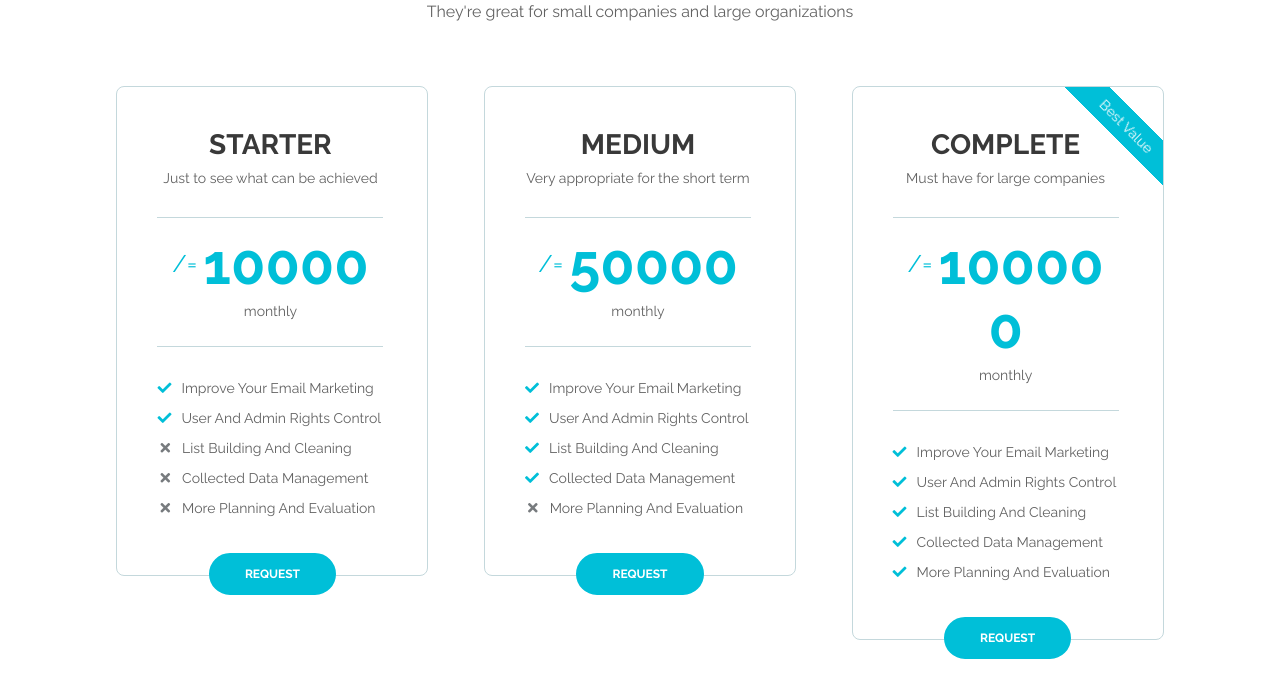
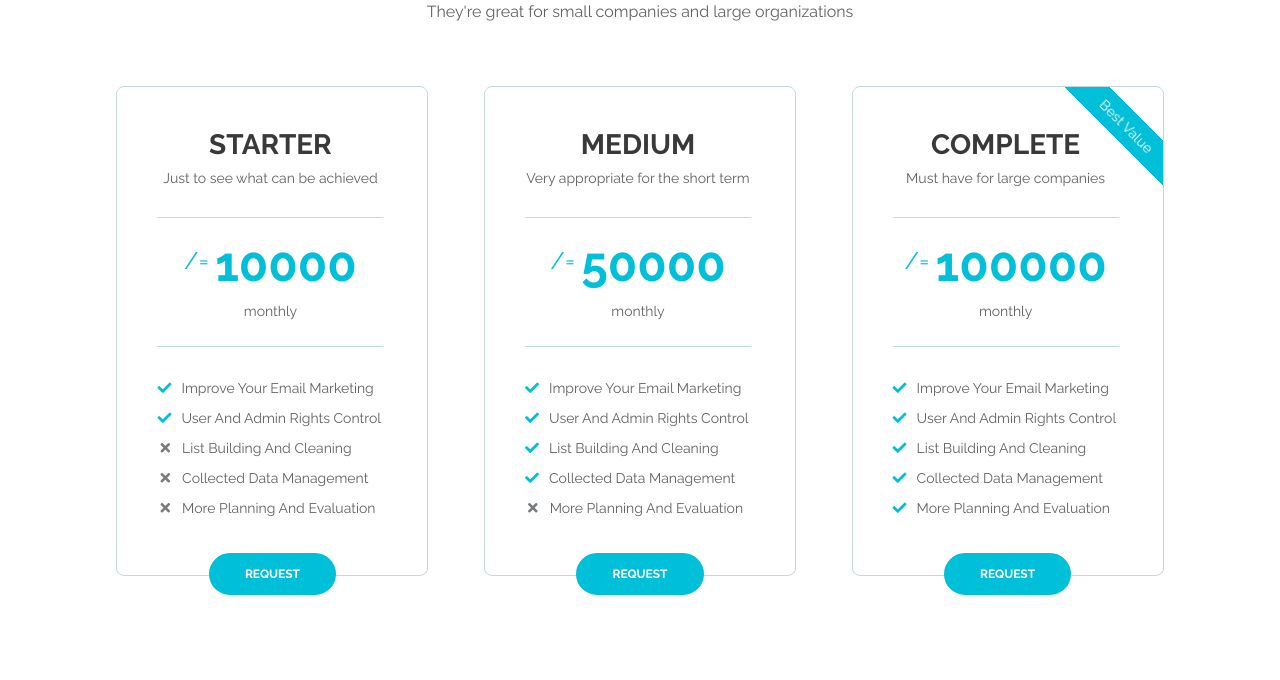
Before and after one commit to Arnold-Caleb/Landing, a Flask app: page / in a window 1280 px wide. Shown: the part 2870-3550 px from the top of the page. Run offline with Flask 2, Linux system fonts and the light colour scheme; some libraries are stand-ins or nearby versions.

Commit message:
Modified

```diff
--- a/static/css/styles.css
+++ b/static/css/styles.css
@@ -1043,7 +1043,7 @@ input[type='checkbox'] {
 .cards-2 .card .value {
 	color: #00bfd8;
 	font-weight: 700;
-	font-size: 3.5rem;
+	font-size: 3rem;
 	line-height: 4rem;
 	text-align: center;
 }
```
